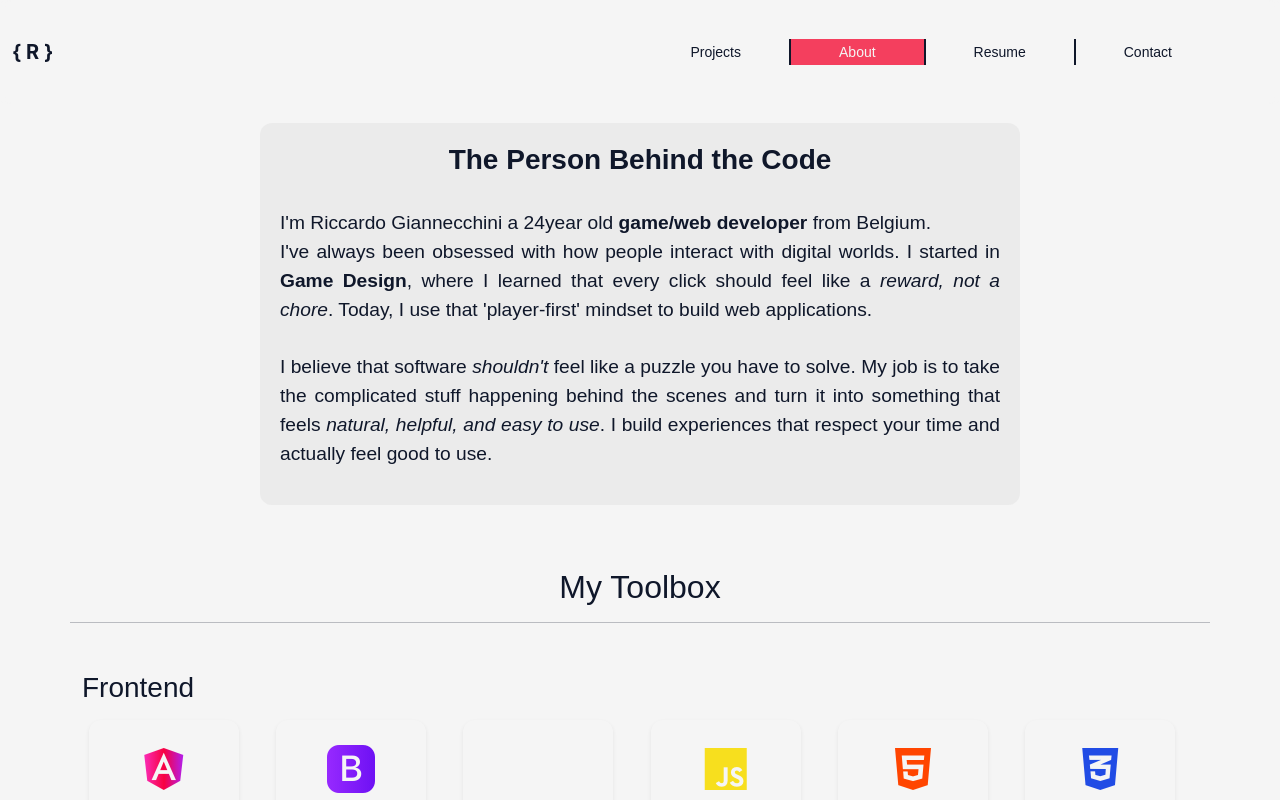
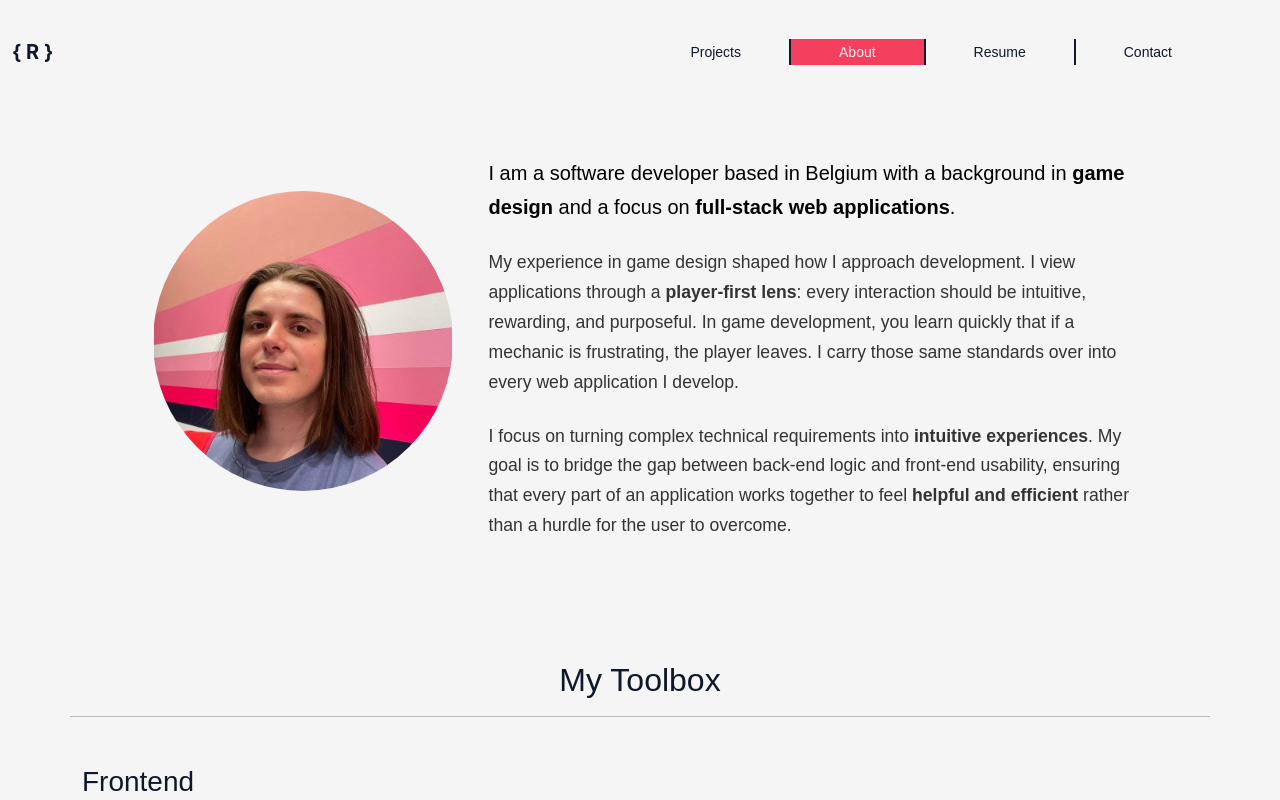
Before and after one commit to SirRicharod/portfolio, an Angular app: page /about in a window 1280 px wide. Built offline with nearby package versions, Linux system fonts and the light colour scheme.

Commit message:
Refactor about page layout and content for improved clarity and design

```diff
--- a/src/app/pages/about/about.css
+++ b/src/app/pages/about/about.css
@@ -1,20 +1,47 @@
 .about-me {
-    font-size: 1.2rem;
+    font-size: 1.1rem;
+    line-height: 1.7;
+    color: #333;
+    margin-bottom: 1.5rem;
 }
 
 .about-me-container {
-    background: rgb(235, 235, 235);
-    backdrop-filter: blur(20px);
-    padding: 20px;
-    border-radius: 12px;
-    text-align: justify;
-    margin: 15px auto;
-    color: var(--text-main);
-
+    background: transparent;
+    padding: 0;
+    text-align: left;
+    margin: 0;
 }
 
 .about-me-container h3 {
     text-align: center;
+}
+
+.lead {
+    font-size: 1.25rem;
+    font-weight: 400;
+    color: #000;
+}
+
+.profile-pic {
+    width: 300px;
+    height: 300px;
+    border: 1px solid #dee2e6;
+    padding: 5px;
+    border: 1px transparent solid;
+    background-image: image-set("pfp.jpg");
+    transform: translateY(-20px);
+    background-repeat: no-repeat;
+    background-size: cover;
+    background-position: center;
+    border-radius: 50%;
+    transition: all 0.3s ease-in-out;
+    display: block;
+    margin: 0 auto;
+}
+
+.profile-pic:hover {
+    box-shadow: 0 10px 20px rgba(13, 110, 253, 0.15) !important;
+    border: 1px solid rgba(13, 110, 253, 0.2) !important;
 }
 
 .skill-card {
@@ -142,11 +169,22 @@ hr {
         margin: 1rem auto !important;
         max-width: calc(100% - 2rem);
     }
-     .about-me {
-        font-size: 1.1rem;
+
+    .about-me {
+        font-size: 1rem;
+        text-align: center;
     }
 
     .category {
         text-align: center;
     }
+
+    .profile-pic {
+        width: 180px;
+        height: 180px;
+        transform: none !important;
+        margin: 0.5rem auto 1rem;
+        background-position: center !important;
+        border-radius: 30%;
+    }
 }
--- a/src/app/pages/about/about.html
+++ b/src/app/pages/about/about.html
@@ -1,15 +1,29 @@
 <div class="container my-5">
     <div class="row mb-5 align-items-center">
-        <div class="col-lg-8 about-me-container">
-            <h3 class="fw-bold mb-1">The Person Behind the Code</h3>
+        <div class="row mb-5 align-items-center justify-content-center mt-5">
+            <div class="col-lg-4">
+                <div>
+                    <div class="profile-pic"></div>
+                </div>
+            </div>
+            <div class="col-md-7 about-me-container">
+                <p class="about-me lead">
+                    I am a software developer based in Belgium with a background in <b>game design</b> and a focus on
+                    <b>full-stack web applications</b>.
+                </p>
                 <p class="about-me">
-                <br>
-                I'm Riccardo Giannecchini a {{age()}}year old <b>game/web developer</b> from Belgium.<br>
-                I've always been obsessed with how people interact with digital worlds. I started in <b>Game Design</b>, where I learned that every click should feel like a <i>reward, not a chore</i>. Today, I use that 'player-first' mindset to build web applications.
-                <br><br>
-                I believe that software <i>shouldn't</i> feel like a puzzle you have to solve. My job is to take the
-                complicated stuff happening behind the scenes and turn it into something that feels <i>natural, helpful, and easy to use</i>. I build experiences that respect your time and actually feel good to use.
+                    My experience in game design shaped how I approach development. I view applications through a
+                    <b>player-first lens</b>: every interaction should be intuitive, rewarding, and purposeful.
+                    In game development, you learn quickly that if a mechanic is frustrating, the player leaves.
+                    I carry those same standards over into every web application I develop.
                 </p>
+                <p class="about-me">
+                    I focus on turning complex technical requirements into <b>intuitive experiences</b>. My goal is
+                    to bridge the gap between back-end logic and front-end usability, ensuring that every part
+                    of an application works together to feel <b>helpful and efficient</b> rather than a hurdle
+                    for the user to overcome.
+                </p>
+            </div>
         </div>
 
         <h2 class="mb-3 mt-5 text-center">My Toolbox</h2>
```
Lines whose indentation alone changed are shown as unchanged.
